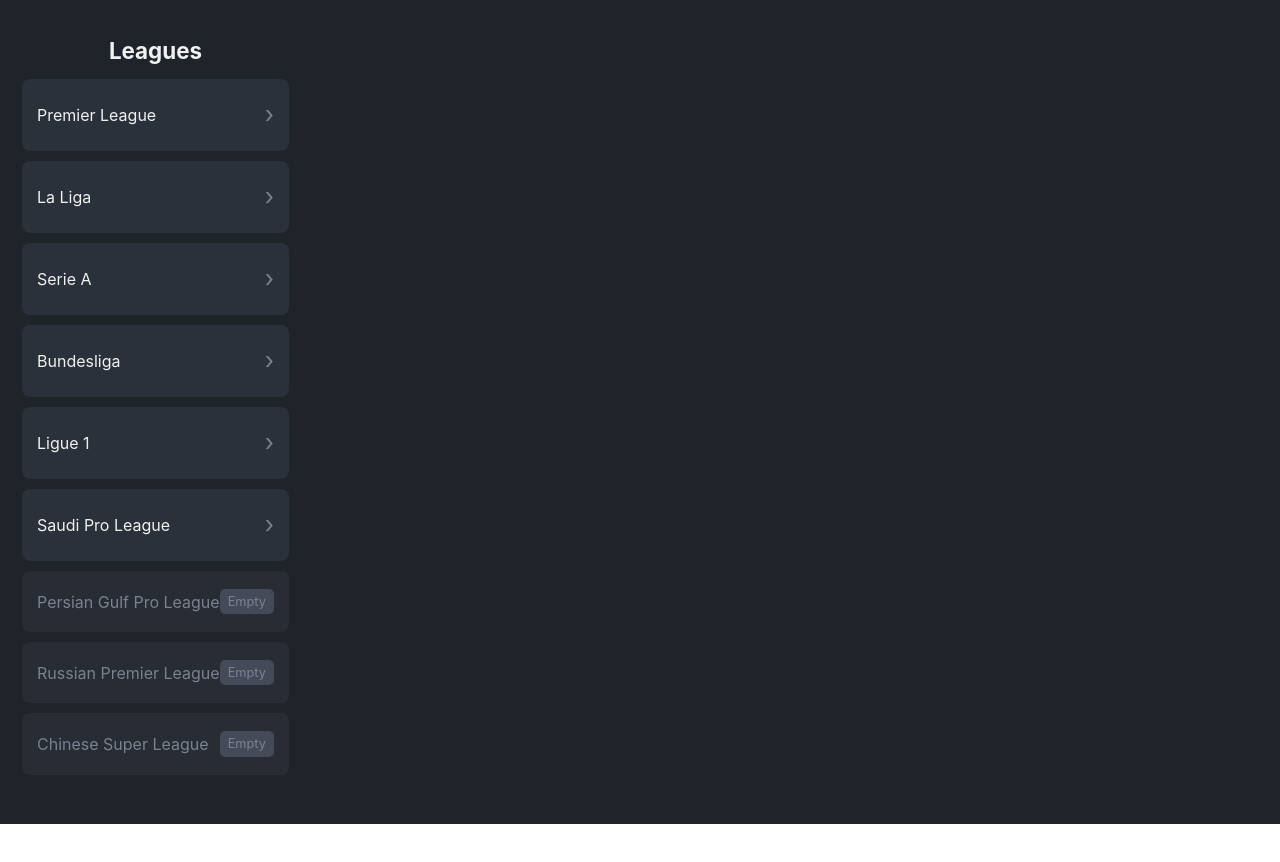
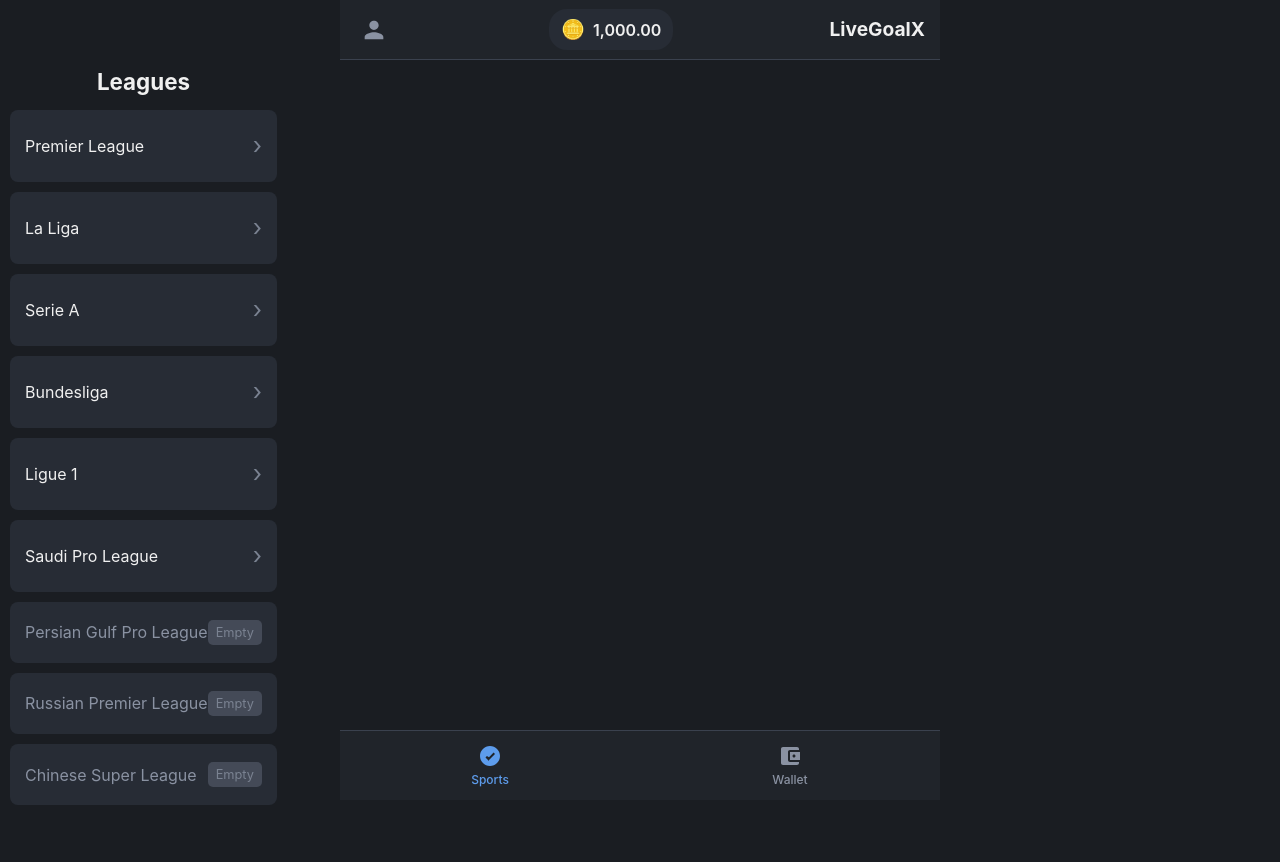
Before and after one commit to drovo-io/livegoalx-frontend, a React app: page / in a window 1280 px wide. Shown: the top 862 px of the page. Before the commit the page ends 824 px from the top, so only its background shows below. Built offline with nearby package versions, Linux system fonts and the light colour scheme; the HTML template or start-up script is replaced by a standard one.

Commit message:
refactor: Implement professional app layout with header and footer nav

```diff
--- a/src/App.css
+++ b/src/App.css
@@ -1,151 +1,129 @@
 /* src/App.css */
+
+/* --- Theme Variables --- */
 :root {
-  --background-color: #1f232a;
-  --card-color: #2b313a;
+  --background-color: #1a1d22;
+  --card-color: #272c35;
+  --header-footer-color: #20242a;
   --text-color: #f0f0f0;
+  --text-muted-color: #8a92a2;
+  --primary-accent-color: #5d9cec; /* A vibrant blue for selections */
   --odds-color: #e5c07b;
-  --border-color: #444a57;
+  --border-color: #3a414e;
 }
 
+/* --- Base & Reset --- */
 body {
   background-color: var(--background-color);
   color: var(--text-color);
   font-family: -apple-system, BlinkMacSystemFont, 'Segoe UI', Roboto, sans-serif;
   margin: 0;
-  padding: 12px;
+  padding: 0;
+  -webkit-font-smoothing: antialiased;
+  -moz-osx-font-smoothing: grayscale;
 }
 
-.app-container {
+* {
+  box-sizing: border-box;
+}
+
+/* --- Main Layout --- */
+.main-layout {
+  display: flex;
+  flex-direction: column;
+  min-height: 100vh;
+  min-height: 100dvh;
+  width: 100%;
   max-width: 600px;
   margin: 0 auto;
 }
 
-.match-header {
-  text-align: center;
-  margin-bottom: 20px;
+.content-area {
+  flex-grow: 1;
+  padding: 60px 0 70px 0;
 }
 
-.match-header h1 {
-  font-size: 1.2rem;
-  font-weight: 500;
-}
-
-.market-group {
-  background-color: var(--card-color);
-  border-radius: 8px;
-  margin-bottom: 12px;
-  overflow: hidden;
-}
-
-.market-title {
-  font-size: 0.9rem;
-  font-weight: 600;
-  padding: 12px;
-  background-color: rgba(0, 0, 0, 0.1);
+/* --- App Header --- */
+.app-header {
+  position: fixed;
+  top: 0;
+  left: 0;
+  right: 0;
+  width: 100%;
+  max-width: 600px;
+  margin: 0 auto;
+  z-index: 100;
+  background-color: var(--header-footer-color);
   border-bottom: 1px solid var(--border-color);
-  margin: 0;
-}
-
-.odds-container {
-  display: grid;
-  grid-template-columns: repeat(auto-fit, minmax(100px, 1fr));
-  gap: 1px;
-  background-color: var(--border-color);
-}
-
-.odd-button {
-  background-color: var(--card-color);
-  padding: 14px 10px;
   display: flex;
   justify-content: space-between;
   align-items: center;
-  text-align: center;
-  font-size: 0.9rem;
-  cursor: pointer;
-  transition: background-color 0.2s;
+  padding: 10px 15px;
+  height: 60px;
 }
 
-.odd-button:hover {
-  background-color: #3c424f;
+.header-btn {
+  background: none;
+  border: none;
+  color: var(--text-muted-color);
+  cursor: pointer;
+  padding: 5px;
+  display: flex;
+  align-items: center;
 }
+.header-btn svg { width: 28px; height: 28px; }
 
-.odd-button span:first-child {
-  color: var(--text-color);
-  opacity: 0.8;
+.balance-display {
+  display: flex;
+  align-items: center;
+  background-color: var(--card-color);
+  padding: 6px 12px;
+  border-radius: 18px;
+  font-weight: 600;
 }
+.currency-icon { margin-right: 8px; font-size: 1.2rem; }
+.logo { font-size: 1.2rem; font-weight: bold; }
 
-.odd-button span:last-child {
-  font-weight: 700;
-  color: var(--odds-color);
-}
-
-/* Specific layout for 3-way markets */
-.odds-container:has(> :nth-child(3):last-child) {
-  grid-template-columns: repeat(3, 1fr);
-}
-
-/* Specific layout for 2-way markets */
-.odds-container:has(> :nth-child(2):last-child) {
-  grid-template-columns: repeat(2, 1fr);
-}
-
-/* src/App.css */
-
-/* ... keep all existing styles above ... */
-
-/* --- New Styles for Selection and Bet Slip --- */
-.odd-button.selected {
-  background-color: var(--odds-color);
-  border: 1px solid var(--odds-color);
-}
-
-.odd-button.selected span {
-  color: var(--background-color);
-  font-weight: 700;
-}
-
-.bet-slip-preview {
+/* --- App Footer & Bottom Navigation --- */
+.app-footer {
   position: fixed;
   bottom: 0;
   left: 0;
   right: 0;
-  background-color: #3c424f;
-  padding: 15px;
+  width: 100%;
+  max-width: 600px;
+  margin: 0 auto;
+  z-index: 100;
+  background-color: var(--header-footer-color);
   border-top: 1px solid var(--border-color);
-  display: flex;
-  align-items: center;
-  justify-content: space-between;
-  box-shadow: 0 -4px 15px rgba(0, 0, 0, 0.2);
+  height: 70px;
 }
 
-.bet-slip-preview p {
-  margin: 0;
+.bottom-nav {
+  display: flex;
+  height: 100%;
+}
+.bottom-nav button {
+  flex: 1;
+  background: none;
+  border: none;
+  color: var(--text-muted-color);
   display: flex;
   flex-direction: column;
+  align-items: center;
+  justify-content: center;
+  gap: 4px;
+  font-size: 0.75rem;
+  cursor: pointer;
+  transition: color 0.2s;
 }
+.bottom-nav button.active {
+  color: var(--primary-accent-color);
+}
+.bottom-nav svg { width: 24px; height: 24px; }
 
-.bet-slip-preview p span:last-child {
-  font-size: 1.1rem;
-  font-weight: 700;
-  color: var(--odds-color);
-}
-
-.place-bet-button {
-  background-color: var(--odds-color);
-  color: var(--background-color);
-  border: none;
-  border-radius: 8px;
-  padding: 12px 24px;
-  font-size: 1rem;
-  font-weight: 700;
-  cursor: pointer;
-}
-
-/* src/App.css */
-/* ... keep all existing styles ... */
-
-/* --- New Navigation and List View Styles --- */
-.list-view {
+/* --- Sports Page Specific Components --- */
+.list-view, .market-scroll-area {
   padding: 10px;
 }
 
@@ -188,15 +166,14 @@ body {
   transition: background-color 0.2s;
 }
 
-.list-item:hover {
-  background-color: #3c424f;
+.list-item:hover { background-color: #3c424f; }
+.list-item.disabled {
+    cursor: not-allowed;
+    background-color: #272c35;
+    color: var(--text-muted-color);
 }
 
-.arrow {
-  font-size: 1.5rem;
-  color: #7a8291;
-}
-
+.arrow { font-size: 1.5rem; color: #7a8291; }
 .empty-tag {
     font-size: 0.8rem;
     color: #7a8291;
@@ -204,43 +181,9 @@ body {
     padding: 3px 8px;
     border-radius: 5px;
 }
+.league-logo { height: 28px; margin-right: 12px; }
 
-/* --- Styles for Market View Layout --- */
-.market-view-container {
-  display: flex;
-  flex-direction: column;
-  height: 100vh;
-}
-
-.fixed-header {
-  position: sticky;
-  top: 0;
-  background-color: var(--background-color);
-  z-index: 10;
-  width: 100%;
-  padding-top: 10px;
-}
-
-.market-scroll-area {
-  flex-grow: 1;
-  overflow-y: auto;
-  padding: 10px;
-}
-
-
-/* src/App.css */
-/* ... keep all existing styles ... */
-
-.league-logo {
-  height: 28px;
-  margin-right: 12px;
-}
-
-.view-header h1 {
-  margin: 0 auto; /* Center title between button and potential logo space */
-}
-
-/* Tab Styles */
+/* Tabs */
 .tab-switcher {
   display: flex;
   margin-bottom: 20px;
@@ -248,7 +191,6 @@ body {
   border-radius: 8px;
   padding: 4px;
 }
-
 .tab-switcher button {
   flex: 1;
   padding: 10px;
@@ -261,62 +203,94 @@ body {
   border-radius: 6px;
   transition: background-color 0.2s;
 }
+.tab-switcher button.active { background-color: #4a5160; }
 
-.tab-switcher button.active {
-  background-color: #4a5160;
-}
+.empty-message { text-align: center; color: var(--text-muted-color); padding: 20px; }
 
-.empty-message {
-    text-align: center;
-    color: #8a92a2;
-    padding: 20px;
-}
-
-/* Table Styles */
-.table-container {
-    overflow-x: auto;
-}
-
+/* Table */
 .league-table {
   width: 100%;
   border-collapse: collapse;
   font-size: 0.9rem;
 }
+.league-table th, .league-table td { padding: 12px 8px; text-align: left; }
+.league-table th { color: var(--text-muted-color); font-weight: 500; border-bottom: 1px solid var(--border-color); }
+.league-table td { border-bottom: 1px solid var(--border-color); }
+.league-table tr:last-child td { border-bottom: none; }
+.league-table td:first-child, .league-table th:first-child { text-align: center; }
+.league-table td:not(:first-child):not(:nth-child(2)) { text-align: center; }
+.league-table strong { color: var(--odds-color); }
 
-.league-table th, .league-table td {
-  padding: 12px 8px;
-  text-align: left;
+/* Markets & Odds */
+.market-group { background-color: var(--card-color); border-radius: 8px; margin-bottom: 12px; overflow: hidden; }
+.market-title {
+  font-size: 0.9rem;
+  font-weight: 600;
+  padding: 12px;
+  background-color: rgba(0, 0, 0, 0.1);
+  border-bottom: 1px solid var(--border-color);
+  margin: 0;
+}
+.odds-container {
+  display: grid;
+  grid-template-columns: repeat(auto-fit, minmax(100px, 1fr));
+  gap: 1px;
+  background-color: var(--border-color);
+}
+.odd-button {
+  background-color: var(--card-color);
+  padding: 14px 10px;
+  display: flex;
+  justify-content: space-between;
+  align-items: center;
+  font-size: 0.9rem;
+  cursor: pointer;
+  transition: background-color 0.2s, border-color 0.2s;
+  border: 1px solid transparent;
+}
+.odd-button:hover { background-color: #3c424f; }
+.odd-button span:first-child { color: var(--text-color); opacity: 0.8; }
+.odd-button span:last-child { font-weight: 700; color: var(--odds-color); }
+.odd-button.selected { background-color: var(--primary-accent-color); border-color: var(--primary-accent-color); }
+.odd-button.selected span { color: var(--background-color) !important; opacity: 1; }
+
+/* Bet Slip */
+.bet-slip-preview {
+  position: fixed;
+  bottom: 70px; /* Above the main footer */
+  left: 0;
+  right: 0;
+  max-width: 600px;
+  margin: 0 auto;
+  background-color: #3c424f;
+  padding: 15px;
+  border-top: 1px solid var(--border-color);
+  display: flex;
+  align-items: center;
+  justify-content: space-between;
+  box-shadow: 0 -4px 15px rgba(0, 0, 0, 0.2);
+}
+.bet-slip-preview p { margin: 0; display: flex; flex-direction: column; }
+.bet-slip-preview p span:last-child { font-size: 1.1rem; font-weight: 700; color: var(--odds-color); }
+
+.place-bet-button {
+  background-color: var(--primary-accent-color);
+  color: var(--background-color);
+  border: none;
+  border-radius: 8px;
+  padding: 12px 24px;
+  font-size: 1rem;
+  font-weight: 700;
+  cursor: pointer;
 }
 
-.league-table th {
-  color: #8a92a2;
-  font-weight: 500;
-  border-bottom: 1px solid var(--border-color);
+/* Placeholder Page */
+.placeholder-page {
+    padding: 20px;
+    text-align: center;
+    display: flex;
+    flex-direction: column;
+    justify-content: center;
+    align-items: center;
+    height: 100%;
 }
-
-.league-table td {
-  border-bottom: 1px solid var(--border-color);
-}
-
-.league-table tr:last-child td {
-  border-bottom: none;
-}
-
-.league-table td:first-child, .league-table th:first-child {
-  text-align: center;
-}
-
-.league-table td:not(:first-child):not(:nth-child(2)) {
-  text-align: center;
-}
-
-.league-table strong {
-    color: var(--odds-color);
-}
-
-/* Add this class for leagues with no matches */
-.list-item.disabled {
-    cursor: not-allowed;
-    background-color: #272c35;
-    color: #7a8291;
-}
--- a/src/App.jsx
+++ b/src/App.jsx
@@ -3,7 +3,43 @@ import { useState } from 'react';
 import './App.css';
 import { leagues } from './mockData';
 
-function App() {
+// --- Icon Components (Simple SVGs) ---
+const ProfileIcon = () => <svg width="24" height="24" viewBox="0 0 24 24" fill="currentColor"><path d="M12 12c2.21 0 4-1.79 4-4s-1.79-4-4-4-4 1.79-4 4 1.79 4 4 4zm0 2c-2.67 0-8 1.34-8 4v2h16v-2c0-2.66-5.33-4-8-4z"/></svg>;
+const SportsIcon = () => <svg width="24" height="24" viewBox="0 0 24 24" fill="currentColor"><path d="M12 2C6.48 2 2 6.48 2 12s4.48 10 10 10 10-4.48 10-10S17.52 2 12 2zm-1 15-3.5-3.5 1.41-1.41L11 13.17l4.59-4.59L17 10l-6 6z" /></svg>;
+const WalletIcon = () => <svg width="24" height="24" viewBox="0 0 24 24" fill="currentColor"><path d="M21 18v1c0 1.1-.9 2-2 2H5c-1.11 0-2-.9-2-2V5c0-1.1.89-2 2-2h14c1.1 0 2 .9 2 2v1h-9c-1.11 0-2 .9-2 2v8c0 1.1.89 2 2 2h9zm-9-2h10V8H12v8zm4-2.5c-.83 0-1.5-.67-1.5-1.5s.67-1.5 1.5-1.5 1.5.67 1.5 1.5-.67 1.5-1.5 1.5z"/></svg>;
+
+// --- Main App Layout ---
+const Layout = ({ activePage, setActivePage, children }) => (
+  <div className="main-layout">
+    <header className="app-header">
+      <button className="header-btn profile-btn" onClick={() => setActivePage('PROFILE')}><ProfileIcon /></button>
+      <div className="balance-display">
+        <span className="currency-icon">🪙</span>
+        <span>1,000.00</span>
+      </div>
+      <div className="logo">LiveGoalX</div>
+    </header>
+    <main className="content-area">
+      {children}
+    </main>
+    <footer className="app-footer">
+      <nav className="bottom-nav">
+        <button className={activePage === 'SPORTS' ? 'active' : ''} onClick={() => setActivePage('SPORTS')}>
+          <SportsIcon />
+          <span>Sports</span>
+        </button>
+        <button className={activePage === 'WALLET' ? 'active' : ''} onClick={() => setActivePage('WALLET')}>
+          <WalletIcon />
+          <span>Wallet</span>
+        </button>
+      </nav>
+    </footer>
+  </div>
+);
+
+// --- Page Components ---
+const SportsPage = () => {
+    // This is our previous App logic, now self-contained in a component
     const [view, setView] = useState('LEAGUES');
     const [context, setContext] = useState(null);
     const [selection, setSelection] = useState(null);
@@ -23,6 +59,37 @@ function App() {
         default:
             return <LeagueListView onLeagueSelect={(league) => navigateTo('LEAGUE_HUB', league)} />;
     }
+};
+
+const PlaceholderPage = ({ title }) => (
+    <div className="placeholder-page">
+        <h1>{title}</h1>
+        <p>This page is under construction.</p>
+    </div>
+);
+
+// --- Main Controller ---
+function App() {
+  const [activePage, setActivePage] = useState('SPORTS');
+
+  const renderPage = () => {
+    switch (activePage) {
+      case 'SPORTS':
+        return <SportsPage />;
+      case 'WALLET':
+        return <PlaceholderPage title="Wallet" />;
+      case 'PROFILE':
+        return <PlaceholderPage title="Profile (Wins/Losses)" />;
+      default:
+        return <SportsPage />;
+    }
+  };
+
+  return (
+    <Layout activePage={activePage} setActivePage={setActivePage}>
+      {renderPage()}
+    </Layout>
+  );
 }
 
 // --- View Components ---
```
Lines whose indentation alone changed are shown as unchanged.
